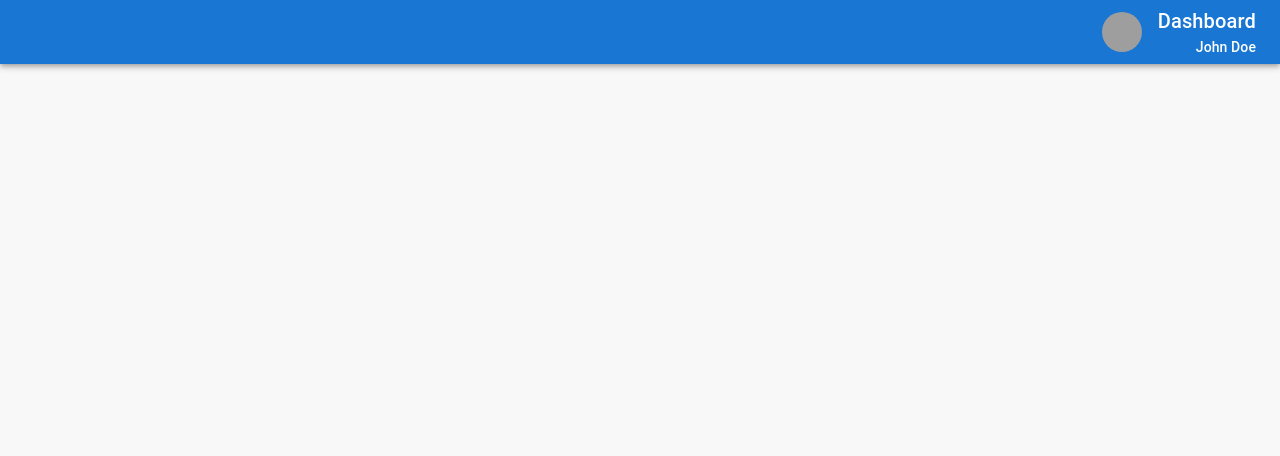
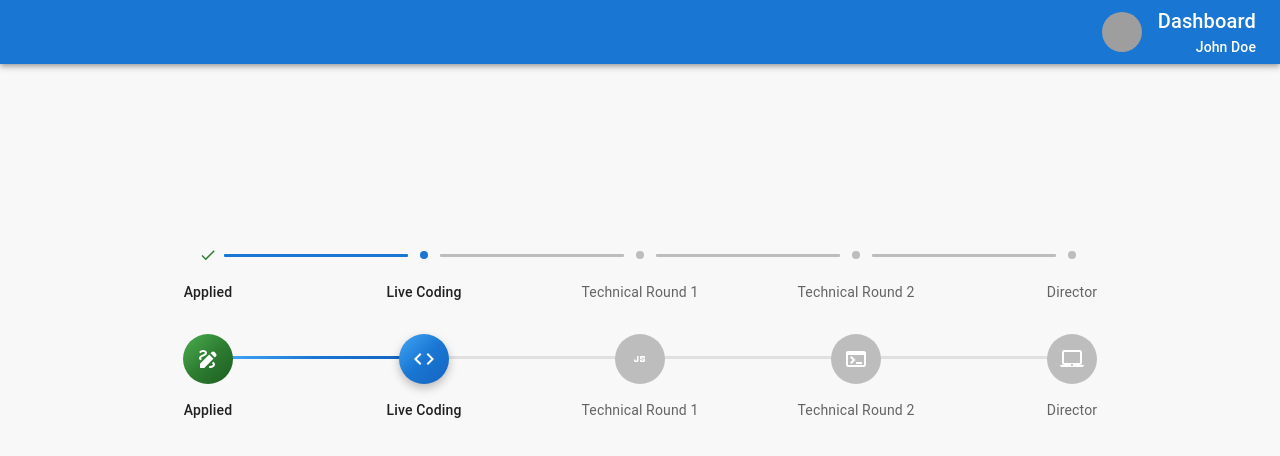
Before and after one commit to Abg4work/hackathon-frontend, a React (Vite) app: page /candidates/1 in a window 1280 px wide. Before the commit this address had no page. Shown: the top 456 px of the page. Built offline with nearby package versions, Linux system fonts and the light colour scheme; grey boxes are pictures that could not be loaded.

Commit message:
makes candidate info page

```diff
--- a/src/main.tsx
+++ b/src/main.tsx
@@ -5,7 +5,8 @@
 import { CodeReview } from './pages/CodeReview/CodeReview.tsx';
 import { createTheme, ThemeProvider, Box } from '@mui/material';
 import Header from './components/Header.tsx';
-import CandidateListing from './pages/CandidateListing/CandidateListing.tsx';
+import CandidateListing from './pages/Candidate/CandidateListing.tsx';
+import CandidateInfo from './pages/Candidate/CandidateInfo.tsx';
 
 const theme = createTheme();
 
@@ -24,6 +25,7 @@
               <Route path='/' element={<App />} />
               <Route path='/code-review' element={<CodeReview />} />
               <Route path='/candidates' element={<CandidateListing />} />
+              <Route path='/candidates/:id' element={<CandidateInfo />} />
             </Routes>
           </Box>
         </Box>
--- /dev/null
+++ b/src/pages/Candidate/CandidateInfo.tsx
@@ -0,0 +1,186 @@
+import * as React from 'react';
+import { styled } from '@mui/material/styles';
+import Stack from '@mui/material/Stack';
+import Stepper from '@mui/material/Stepper';
+import Step from '@mui/material/Step';
+import StepLabel from '@mui/material/StepLabel';
+import Check from '@mui/icons-material/Check';
+import StepConnector, { stepConnectorClasses } from '@mui/material/StepConnector';
+import { StepIconProps } from '@mui/material/StepIcon';
+import DrawIcon from '@mui/icons-material/Draw';
+import CodeIcon from '@mui/icons-material/Code';
+import JavascriptIcon from '@mui/icons-material/Javascript';
+import TerminalIcon from '@mui/icons-material/Terminal';
+import LaptopMacIcon from '@mui/icons-material/LaptopMac';
+
+// 🔹 Connector Styling (Qonto)
+const QontoConnector = styled(StepConnector)(({ theme }) => ({
+  [`&.${stepConnectorClasses.alternativeLabel}`]: {
+    top: 10,
+    left: "calc(-50% + 16px)",
+    right: "calc(50% + 16px)",
+  },
+  [`&.${stepConnectorClasses.active}, &.${stepConnectorClasses.completed}`]: {
+    [`& .${stepConnectorClasses.line}`]: {
+      borderColor: theme.palette.primary.main, // Primary color
+    },
+  },
+  [`& .${stepConnectorClasses.line}`]: {
+    borderColor: theme.palette.grey[400], // Default connector color
+    borderTopWidth: 3,
+    borderRadius: 1,
+    ...theme.applyStyles("dark", {
+      borderColor: theme.palette.grey[800], // Dark mode color
+    }),
+  },
+}));
+
+// 🔹 Step Icon Root (Qonto)
+const QontoStepIconRoot = styled("div")<{ ownerState: { active?: boolean } }>(
+  ({ theme, ownerState }) => ({
+    color: theme.palette.grey[400], // Default color
+    display: "flex",
+    height: 22,
+    alignItems: "center",
+    transition: "color 0.3s ease-in-out",
+
+    "& .QontoStepIcon-completedIcon": {
+      color: theme.palette.success.main, // Success color for completed
+      zIndex: 1,
+      fontSize: 18,
+    },
+
+    "& .QontoStepIcon-circle": {
+      width: 8,
+      height: 8,
+      borderRadius: "50%",
+      backgroundColor: "currentColor",
+    },
+
+    ...theme.applyStyles("dark", {
+      color: theme.palette.grey[700], // Dark mode color
+    }),
+
+    ...(ownerState.active && {
+      color: theme.palette.primary.main, // Primary color for active step
+    }),
+  })
+);
+
+// 🔹 Step Icon Component (Qonto)
+function QontoStepIcon(props: StepIconProps) {
+  const { active, completed, className } = props;
+
+  return (
+    <QontoStepIconRoot ownerState={{ active }} className={className}>
+      {completed ? (
+        <Check className="QontoStepIcon-completedIcon" />
+      ) : (
+        <div className="QontoStepIcon-circle" />
+      )}
+    </QontoStepIconRoot>
+  );
+}
+
+// 🔹 Connector Styling (Colorlib)
+const ColorlibConnector = styled(StepConnector)(({ theme }) => ({
+  [`&.${stepConnectorClasses.alternativeLabel}`]: {
+    top: 22,
+  },
+  [`&.${stepConnectorClasses.active}, &.${stepConnectorClasses.completed}`]: {
+    [`& .${stepConnectorClasses.line}`]: {
+      backgroundImage: `linear-gradient(95deg,
+        ${theme.palette.primary.light} 0%,
+        ${theme.palette.primary.main} 50%,
+        ${theme.palette.primary.dark} 100%)`,
+    },
+  },
+  [`& .${stepConnectorClasses.line}`]: {
+    height: 3,
+    border: 0,
+    backgroundColor: theme.palette.grey[300], // Default color
+    borderRadius: 1,
+    ...theme.applyStyles("dark", {
+      backgroundColor: theme.palette.grey[800], // Dark mode color
+    }),
+  },
+}));
+
+// 🔹 Step Icon Root (Colorlib)
+const ColorlibStepIconRoot = styled("div")<{ ownerState: { completed?: boolean; active?: boolean } }>(
+  ({ theme, ownerState }) => ({
+    backgroundColor: theme.palette.grey[400], // Default background
+    zIndex: 1,
+    color: theme.palette.common.white,
+    width: 50,
+    height: 50,
+    display: "flex",
+    borderRadius: "50%",
+    justifyContent: "center",
+    alignItems: "center",
+    transition: "all 0.3s ease-in-out",
+
+    // Dark mode background
+    ...theme.applyStyles("dark", {
+      backgroundColor: theme.palette.grey[700],
+    }),
+
+    // Active step gradient
+    ...(ownerState.active && {
+      backgroundImage: `linear-gradient(136deg,
+        ${theme.palette.primary.light} 0%,
+        ${theme.palette.primary.main} 50%,
+        ${theme.palette.primary.dark} 100%)`,
+      boxShadow: "0 4px 10px 0 rgba(0,0,0,0.25)",
+    }),
+
+    // Completed step gradient
+    ...(ownerState.completed && {
+      backgroundImage: `linear-gradient(136deg,
+        ${theme.palette.success.light} 0%,
+        ${theme.palette.success.main} 50%,
+        ${theme.palette.success.dark} 100%)`,
+    }),
+  })
+);
+
+function ColorlibStepIcon(props: StepIconProps) {
+  const { active, completed, className } = props;
+
+  const icons: { [index: string]: React.ReactElement<unknown> } = {
+    1: <DrawIcon />,
+    2: <CodeIcon />,
+    3: <JavascriptIcon />,
+    4: <TerminalIcon />,
+    5: <LaptopMacIcon />
+  };
+
+  return (
+    <ColorlibStepIconRoot ownerState={{ completed, active }} className={className}>
+      {icons[String(props.icon)]}
+    </ColorlibStepIconRoot>
+  );
+}
+
+const steps = ['Applied', 'Live Coding', 'Technical Round 1', 'Technical Round 2', 'Director'];
+
+export default function CustomizedSteppers() {
+  return (
+    <Stack sx={{ width: '100%' }} spacing={4}>
+      <Stepper alternativeLabel activeStep={1} connector={<QontoConnector />}>
+        {steps.map((label) => (
+          <Step key={label}>
+            <StepLabel StepIconComponent={QontoStepIcon}>{label}</StepLabel>
+          </Step>
+        ))}
+      </Stepper>
+      <Stepper alternativeLabel activeStep={1} connector={<ColorlibConnector />}>
+        {steps.map((label) => (
+          <Step key={label}>
+            <StepLabel StepIconComponent={ColorlibStepIcon}>{label}</StepLabel>
+          </Step>
+        ))}
+      </Stepper>
+    </Stack>
+  );
+}
```
Also changed, not shown: src/pages/Candidate/CandidateListing.tsx (renamed from src/pages/CandidateListing/CandidateListing.tsx).
